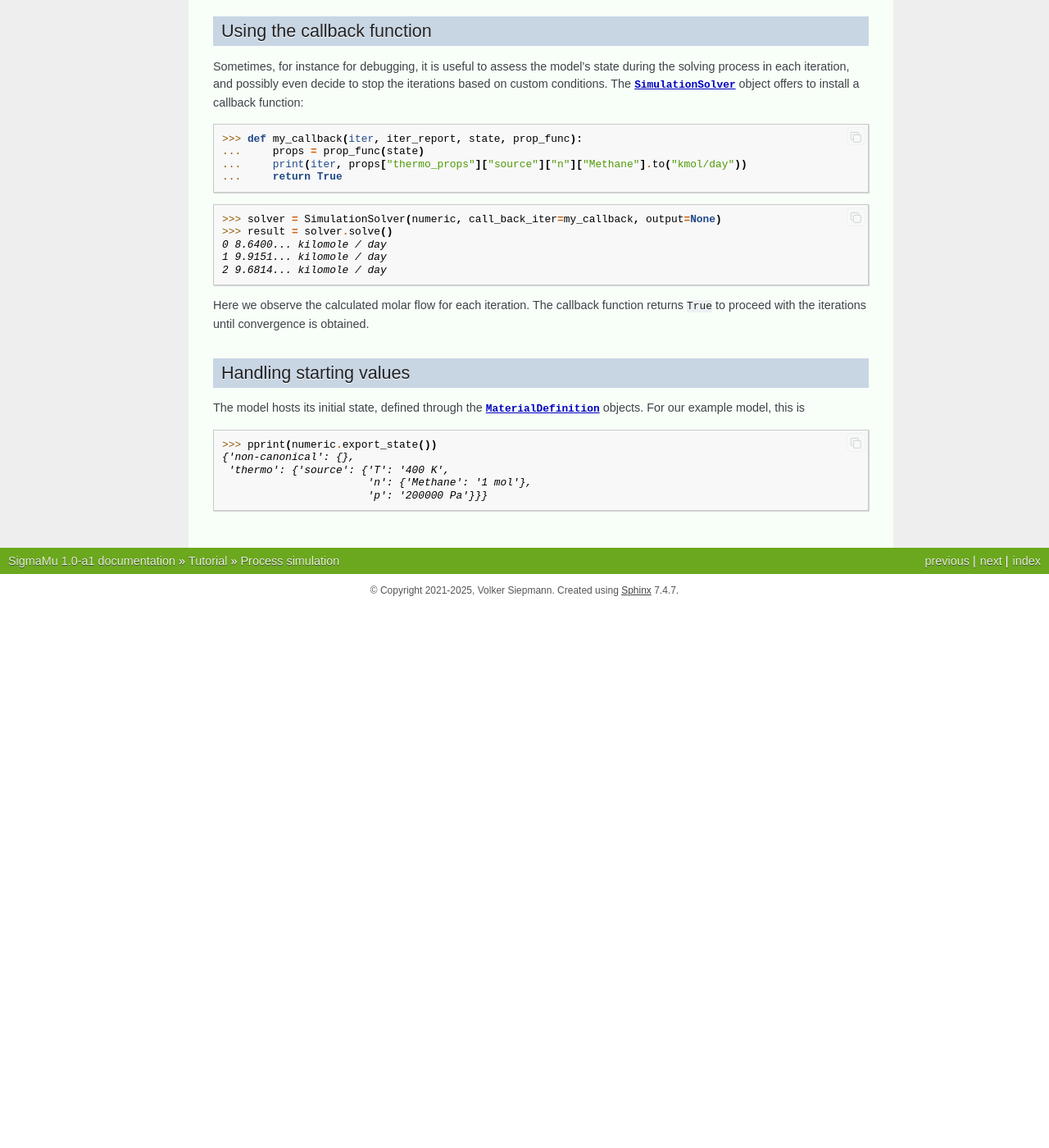
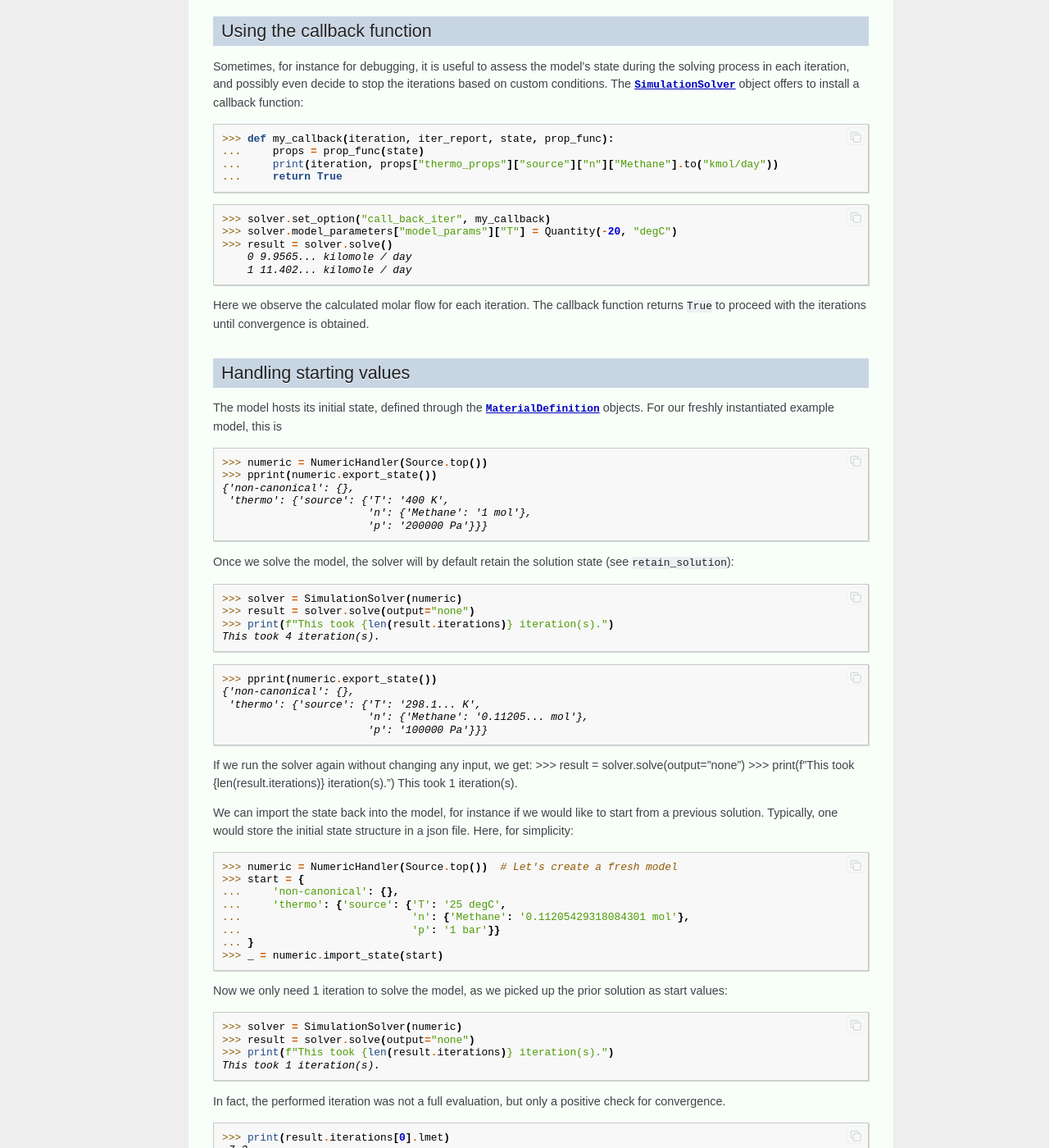
Before and after one commit to VolkerSiep/SigmaMu, a Sphinx documentation site: the page built from doc/source/tutorial/solving_models.rst, in a window 1280 px wide and 1400 px high, scrolled down 2043 px. Shown: the whole window at 82% size. Built offline with Sphinx 7.4.7, drawn with Linux system fonts in a browser that asks for light colours; before the commit the page ends 2783 px from its top, so only the background shows below that; some of the changed text lies outside the part shown.

Commit message:
continue tutorial for solving

```diff
--- a/doc/source/tutorial/solving_models.rst
+++ b/doc/source/tutorial/solving_models.rst
@@ -32,23 +30,19 @@ To solve the example module, we first wrap the model into a numeric handler:
 Next steps are to instantiate a :class:`~simu.SimulationSolver` on this numeric handler, and then to solve the system:
 
 >>> solver = SimulationSolver(numeric)
->>> result = solver.solve()  # doctest: +SKIP
+>>> result = solver.solve()
 Iter   LMET   Alpha   Time                           Limit on bound                             Max residual
 ----- ----- ------- ------ ---------------------------------------- ----------------------------------------
-    0   9.0    0.83   0.05                        source/IdealMix/n                                        T
-    1   8.2       1   0.06                                                                                 T
-    2   6.4       1   0.06                                                                                 V
-    3  -7.3       1   0.06                                                                                 V
+    0   9.0    0.83   ...                source/IdealMix/n/Methane                                        T
+    1   8.2       1   ...                                                                                 T
+    2   6.4       1   ...                                                                                 V
+    3  -7.3       1   ...                                                                                 V
 
 The second column ``LMET`` is the logarithmic maximum error to tolerance ratio. An initial value of 7 to 9 is typical, for instance if a temperature is 1 to 100 K away from its solution, while the tolerance is 1e-7 K. When the Newton-Raphson method grips, and full steps can be taken, the decrease of LMET ideally doubles in each iteration. Once being less than zero, all residual values are below their tolerances, and the model is solved. Linear or nearly linear models show above behaviour: The LMET jumps straight down to the level of numerical precision (here roughly 1e-14 of the value magnitudes).
 
 The relaxation factor is called ``Alpha``. The first iteration attempts to reduce the molar flow in one step dangerously close to the domain limit (:math:`n > 0`). The solver hence stabilises the step by only admitting 83 %. The residual of maximal value to tolerance ratio is shown in the right-most column.
 
 The solving process returns a :class:`~simu.core.solver.simulation.SimulationSolverReport` object, which contains the content of above printed table for further analysis, but also the model's state vector in the solution point and a property to evaluate the model's properties. In this example, the only interesting part are the thermodynamic properties of the source stream:
-
-.. testsetup::
-
-    >>> result = solver.solve()
 
 >>> from pprint import pprint
 >>> pprint(result.properties["thermo_props"]["source"])
@@ -88,7 +82,7 @@ Let's modify the input:
 
 >>> from simu import Quantity
 >>> solver.model_parameters["model_params"]["T"] = Quantity(120, "degC")
->>> result = solver.solve(output=None)
+>>> result = solver.solve(output="none")
 >>> print(result.properties["thermo_props"]["source"]["n"]["Methane"].to("kmol/day"))
 7.3420... kilomole / day
 
@@ -100,25 +94,67 @@ Using the callback function
 ---------------------------
 Sometimes, for instance for debugging, it is useful to assess the model's state during the solving process in each iteration, and possibly even decide to stop the iterations based on custom conditions. The :class:`~simu.SimulationSolver` object offers to install a callback function:
 
->>> def my_callback(iter, iter_report, state, prop_func):
+>>> def my_callback(iteration, iter_report, state, prop_func):
 ...     props = prop_func(state)
-...     print(iter, props["thermo_props"]["source"]["n"]["Methane"].to("kmol/day"))
+...     print(iteration, props["thermo_props"]["source"]["n"]["Methane"].to("kmol/day"))
 ...     return True
 
->>> solver = SimulationSolver(numeric, call_back_iter=my_callback, output=None)
+>>> solver.set_option("call_back_iter", my_callback)
+>>> solver.model_parameters["model_params"]["T"] = Quantity(-20, "degC")
 >>> result = solver.solve()
-0 8.6400... kilomole / day
-1 9.9151... kilomole / day
-2 9.6814... kilomole / day
+    0 9.9565... kilomole / day
+    1 11.402... kilomole / day
 
 Here we observe the calculated molar flow for each iteration. The callback function returns ``True`` to proceed with the iterations until convergence is obtained.
 
 Handling starting values
 ------------------------
-The model hosts its initial state, defined through the :class:`~simu.MaterialDefinition` objects. For our example model, this is
+The model hosts its initial state, defined through the :class:`~simu.MaterialDefinition` objects. For our freshly instantiated example model, this is
 
+>>> numeric = NumericHandler(Source.top())
 >>> pprint(numeric.export_state())
 {'non-canonical': {},
  'thermo': {'source': {'T': '400 K',
                        'n': {'Methane': '1 mol'},
                        'p': '200000 Pa'}}}
+
+Once we solve the model, the solver will by default retain the solution state (see ``retain_solution``):
+
+>>> solver = SimulationSolver(numeric)
+>>> result = solver.solve(output="none")
+>>> print(f"This took {len(result.iterations)} iteration(s).")
+This took 4 iteration(s).
+
+>>> pprint(numeric.export_state())
+{'non-canonical': {},
+ 'thermo': {'source': {'T': '298.1... K',
+                       'n': {'Methane': '0.11205... mol'},
+                       'p': '100000 Pa'}}}
+
+If we run the solver again without changing any input, we get:
+>>> result = solver.solve(output="none")
+>>> print(f"This took {len(result.iterations)} iteration(s).")
+This took 1 iteration(s).
+
+We can import the state back into the model, for instance if we would like to start from a previous solution. Typically, one would store the initial state structure in a json file. Here, for simplicity:
+
+>>> numeric = NumericHandler(Source.top())  # Let's create a fresh model
+>>> start = {
+...     'non-canonical': {},
+...     'thermo': {'source': {'T': '25 degC',
+...                           'n': {'Methane': '0.11205429318084301 mol'},
+...                           'p': '1 bar'}}
+... }
+>>> _ = numeric.import_state(start)
+
+Now we only need 1 iteration to solve the model, as we picked up the prior solution as start values:
+
+>>> solver = SimulationSolver(numeric)
+>>> result = solver.solve(output="none")
+>>> print(f"This took {len(result.iterations)} iteration(s).")
+This took 1 iteration(s).
+
+In fact, the performed iteration was not a full evaluation, but only a positive check for convergence.
+
+>>> print(result.iterations[0].lmet)
+-7.3...
```
Also changed, not shown: other parts of doc/source/tutorial/solving_models.rst (+0 -2 lines), 7 other files.
